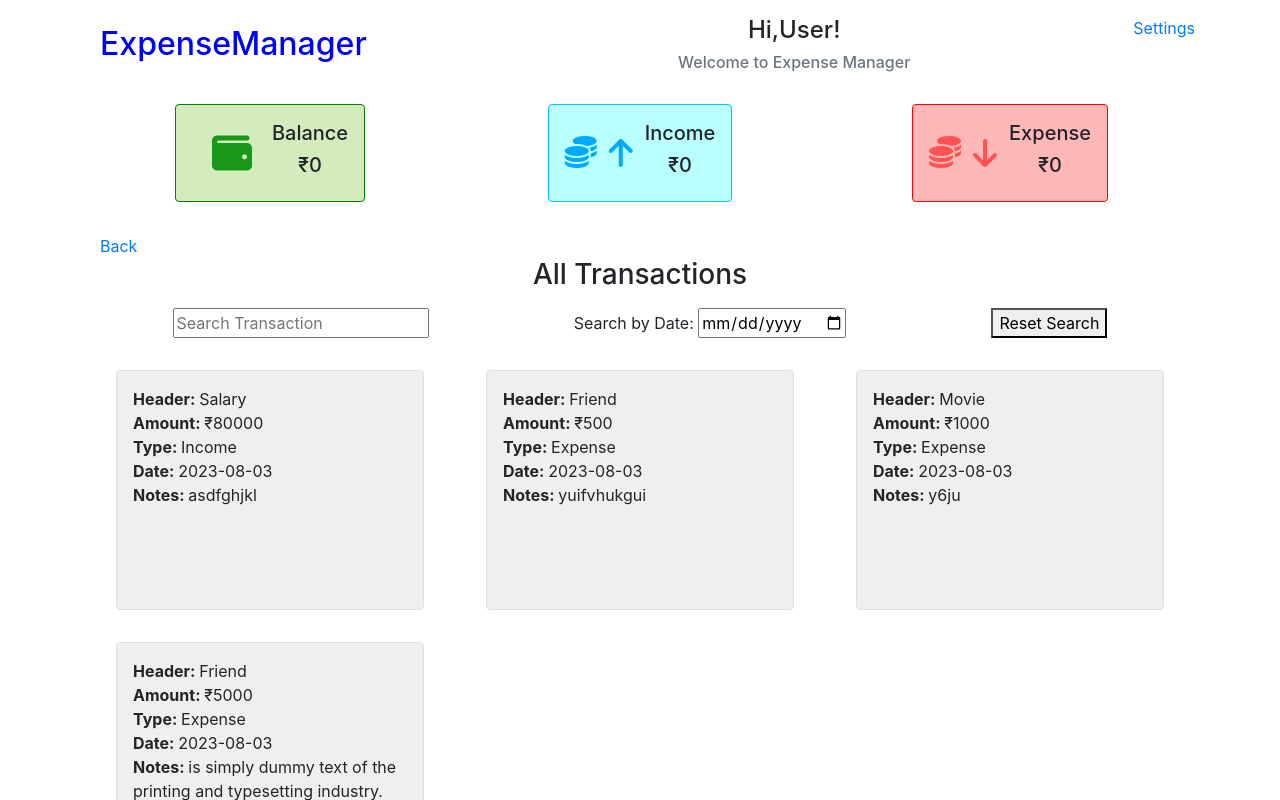
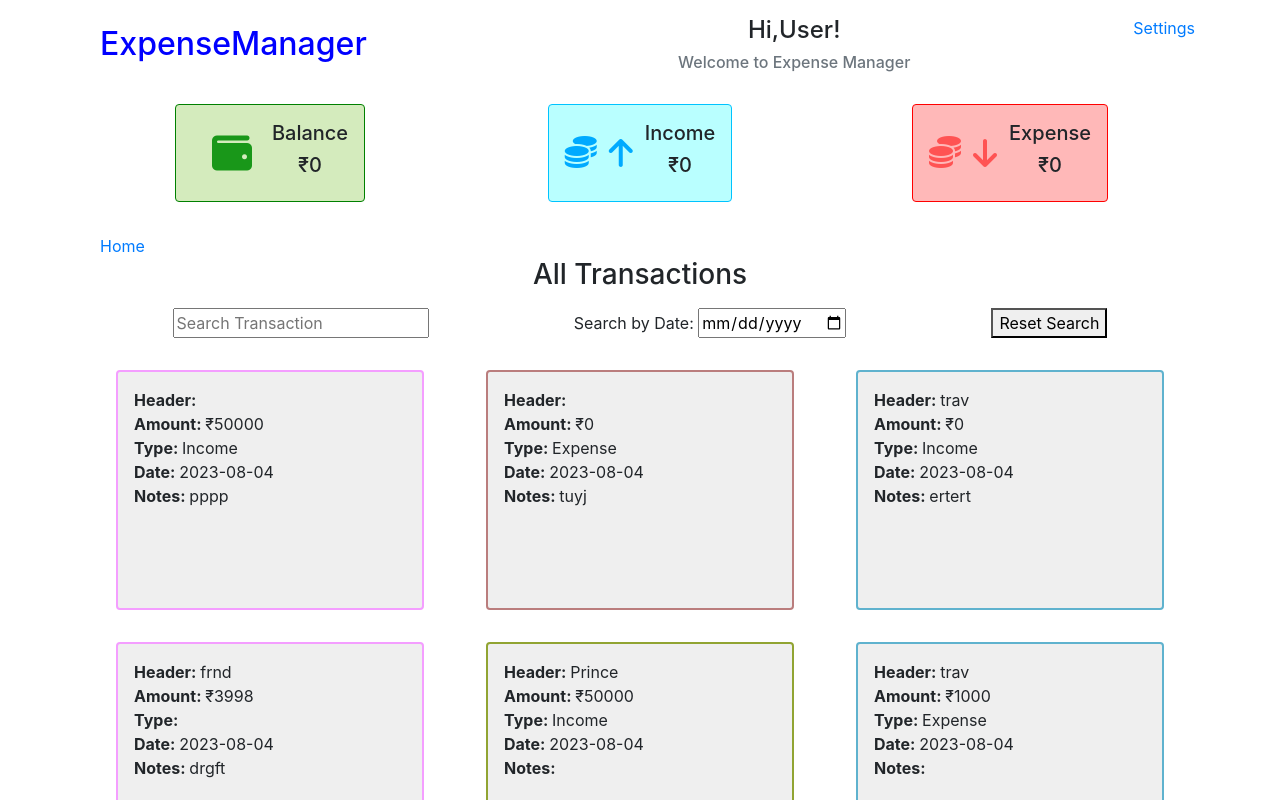
Before and after one commit to deepanshu26kohli/Expense_bootstrap_redux, a React (Create React App) app: page /alltransactions in a window 1280 px wide. Shown: the top 800 px of the page. Built offline with nearby package versions, Linux system fonts and the light colour scheme; data requests are answered from the project's data file.

Commit message:
added colored border

```diff
--- a/db.json
+++ b/db.json
@@ -1,102 +1,177 @@
 {
   "transactions": [
     {
-      "Amount": "80000",
-      "Header": "Salary",
+      "Amount": "50000",
+      "Header": "",
       "Type": "Income",
-      "Date": "2023-08-03",
-      "Note": "asdfghjkl",
+      "Date": "2023-08-04",
+      "Note": "pppp",
+      "mode": "Cash",
+      "bankName": null,
+      "holderName": null,
+      "accountNumber": null,
+      "Color": null,
       "id": 1
     },
     {
-      "Amount": "500",
-      "Header": "Friend",
+      "Amount": 0,
+      "Header": "",
       "Type": "Expense",
-      "Date": "2023-08-03",
-      "Note": "yuifvhukgui",
+      "Date": "2023-08-04",
+      "Note": "tuyj",
+      "mode": "Cash",
+      "bankName": null,
+      "holderName": null,
+      "accountNumber": null,
+      "Color": "#rrggbb",
       "id": 2
     },
     {
-      "Amount": "1000",
-      "Header": "Movie",
-      "Type": "Expense",
-      "Date": "2023-08-03",
-      "Note": "y6ju",
+      "Amount": 0,
+      "Header": "trav",
+      "Type": "Income",
+      "Date": "2023-08-04",
+      "Note": "ertert",
+      "mode": "Cash",
+      "bankName": null,
+      "holderName": null,
+      "accountNumber": null,
+      "Color": "#5fb2ce",
       "id": 3
     },
     {
+      "Amount": "3998",
+      "Header": "frnd",
+      "Type": "",
+      "Date": "2023-08-04",
+      "Note": "drgft",
+      "mode": "Cash",
+      "bankName": null,
+      "holderName": null,
+      "accountNumber": null,
+      "Color": "#f49eff",
+      "id": 4
+    },
+    {
+      "Amount": "50000",
+      "Header": "Prince",
+      "Type": "Income",
+      "Date": "2023-08-04",
+      "Note": "",
+      "mode": "",
+      "bankName": null,
+      "holderName": null,
+      "accountNumber": null,
+      "Color": "#91a432",
+      "id": 5
+    },
+    {
+      "Amount": "1000",
+      "Header": "trav",
+      "Type": "Expense",
+      "Date": "2023-08-04",
+      "Note": "",
+      "mode": "Cash",
+      "bankName": null,
+      "holderName": null,
+      "accountNumber": null,
+      "Color": "#5fb2ce",
+      "id": 6
+    },
+    {
+      "Amount": "25000",
+      "Header": "uyt",
+      "Type": "Expense",
+      "Date": "2023-08-04",
+      "Note": "qwqewewewq",
+      "mode": "Cash",
+      "bankName": null,
+      "holderName": null,
+      "accountNumber": null,
+      "Color": "#ba7d7d",
+      "id": 7
+    },
+    {
       "Amount": "5000",
-      "Header": "Friend",
+      "Header": "uyt",
       "Type": "Expense",
-      "Date": "2023-08-03",
-      "Note": " is simply dummy text of the printing and typesetting industry. Lorem Ipsum has been the industry's standard dummy text ever since the 1500s, when an unknown printer took a galley of type and scrambled it to make a type specimen book. It has survived not only five centuries, but also the leap into electronic typesetting, remaining essentially unchanged. It was popularised in the 1960s with the release of Letraset sheets containing Lorem Ipsum passages, and more recently with desktop publishing software like Aldus PageMaker including versions of Lorem Ipsum.",
-      "id": 4
+      "Date": "2023-08-04",
+      "Note": "",
+      "mode": "Cash",
+      "bankName": null,
+      "holderName": null,
+      "accountNumber": null,
+      "Color": "#ba7d7d",
+      "id": 8
+    },
+    {
+      "Amount": "10000",
+      "Header": "uyt",
+      "Type": "Expense",
+      "Date": "2023-08-04",
+      "Note": "yt7u6754w",
+      "mode": "Cash",
+      "bankName": null,
+      "holderName": null,
+      "accountNumber": null,
+      "Color": "#ba7d7d",
+      "id": 9
+    },
+    {
+      "Amount": "5000",
+      "Header": "frnd",
+      "Type": "Expense",
+      "Date": "2023-08-04",
+      "Note": "",
+      "mode": "Cash",
+      "bankName": null,
+      "holderName": null,
+      "accountNumber": null,
+      "Color": "#f49eff",
+      "id": 10
     }
   ],
   "headers": [
     {
       "Header": "Salary",
+      "Color": "#098500",
       "id": 1
     },
     {
       "Header": "Movie",
+      "Color": "#ffb3b3",
       "id": 2
     },
     {
-      "Header": "Travel",
+      "Header": "movie",
+      "Color": "#ff4242",
       "id": 3
     },
     {
-      "Header": "Friend",
+      "Header": "trav",
+      "Color": "#5fb2ce",
       "id": 4
     },
     {
-      "Header": "Loan",
-      "id": 5
-    }
-  ],
-  "bank": [
-    {
-      "bankName": "jk",
-      "holderName": "dee",
-      "accountNumber": "5rytuh",
-      "id": 1
-    },
-    {
-      "bankName": "pnb",
-      "holderName": "werftw",
-      "accountNumber": "erg",
-      "id": 2
-    },
-    {
-      "bankName": "skceif",
-      "holderName": "vwr",
-      "accountNumber": "rvesv",
-      "id": 3
-    },
-    {
-      "bankName": "JK",
-      "holderName": "Deepanshu",
-      "accountNumber": "123456789",
-      "id": 4
-    },
-    {
-      "bankName": "PNB",
-      "holderName": "Rohit",
-      "accountNumber": "987654",
+      "Header": "frnd",
+      "Color": "#f49eff",
       "id": 5
     },
     {
-      "bankName": "uefbbjds",
-      "holderName": "jbjbjbj",
-      "accountNumber": "vcercrew",
+      "Header": "Prince",
+      "Color": "#91a432",
       "id": 6
     },
     {
-      "bankName": "gtnb fb",
-      "holderName": "rbfrgfbgf",
-      "accountNumber": "fgbtrdnrgnty",
+      "Header": "Trip to Goa",
+      "Color": "#ff0000",
       "id": 7
+    },
+    {
+      "Header": "uyt",
+      "Color": "#ba7d7d",
+      "id": 8
     }
-  ]
+  ],
+  "bank": []
 }
--- a/src/Components/AddTransaction.js
+++ b/src/Components/AddTransaction.js
@@ -3,17 +3,38 @@ import { useDispatch, useSelector } from 'react-redux'
 import { addTransaction } from '../Redux/Action/TransactionAction'
 
 const AddTransaction = (props) => {
-    const headerResult = useSelector((state)=>state.headerData)
+    const bankListResult = useSelector((state) => state.BankData)
+    const headerResult = useSelector((state) => state.headerData)
+
     const dispatch = useDispatch()
     const formref = useRef(null)
-    const [amount,setAmount] = useState(0)
-    const [header,setHeader] = useState("")
-    const [type,setType] = useState("")
-    const [date,setDate] = useState(new Date().toISOString().slice(0, 10))
-    const [note,setNote] = useState("")
+    const modeRef = useRef("")
+    const [amount, setAmount] = useState(0)
+    const [header, setHeader] = useState("")
+    const [color, setColor] = useState("#rrggbb")
+    const [type, setType] = useState("")
+    const [mode, setMode] = useState("")
+    const [bankName, setBankName] = useState(null)
+    const [holderName, setHolderName] = useState(null)
+    const [accountNumber, setAccountNumber] = useState(null)
+    const [date, setDate] = useState(new Date().toISOString().slice(0, 10))
+    const [note, setNote] = useState("")
+    function myHeader(e){
+        const selectedIndex = e.target.selectedIndex
+        setHeader(headerResult[selectedIndex].data.Header)
+        console.log("after selecting",headerResult[selectedIndex].data.Color)
+        setColor(headerResult[selectedIndex].data.Color)
+
+    }
+    function myBank(e){
+        const selectedIndex = e.target.selectedIndex;
+        setBankName(bankListResult[selectedIndex].data.bankName)
+        setHolderName(bankListResult[selectedIndex].data.holderName)
+        setAccountNumber(bankListResult[selectedIndex].data.accountNumber)
+    }
     function submitTransaction(e) {
         e.preventDefault()
-        let newTransaction = {"Amount":amount,"Header":header,"Type":type,"Date":date,"Note":note}
+        let newTransaction = { "Amount": amount, "Header": header, "Type": type, "Date": date, "Note": note , "mode" : mode , "bankName" :  bankName , "holderName" : holderName , "accountNumber" : accountNumber , "Color" : color }
         setAmount(0)
         setHeader("")
         setType("")
@@ -21,7 +42,7 @@ const AddTransaction = (props) => {
         setNote("")
         dispatch(addTransaction(newTransaction))
         formref.current.reset();
-        alert("Transaction Added Successfully")
+        // prompt("Transaction Added Successfully")
     }
     return (
         <>
@@ -30,24 +51,25 @@ const AddTransaction = (props) => {
             <form ref={formref} onSubmit={submitTransaction}>
                 <div className="form-group">
                     <label >Amount</label>
-                    <input type="number" className="form-control" placeholder="Enter amount" onChange={(event)=>{setAmount(event.target.value)}} />
+                    <input type="number" className="form-control" placeholder="Enter amount" onChange={(event) => { setAmount(event.target.value) }} />
                 </div>
 
                 <div className="form-group">
                     <label >Header</label>
 
-                    <select className="form-control" onChange={(event)=>{setHeader(event.target.value)}}>
-                        <option value={header}>Select Header</option>
+                    <select className="form-control" onChange={myHeader}>
+                        <option value="">Select Header</option>
                         {
-                          headerResult && headerResult.map((e,id)=>{
-                            return   <option key={id} value={e.data.Header}>{e.data.Header}</option>
-                           })
+                            headerResult && headerResult.map((e, id) => {
+                                // console.log(e.data.Color)
+                                return <option key={id} value={id}>{e.data.Header}</option>
+                            })
                         }
                     </select>
                 </div>
                 <div className="form-group" >
                     <label >Type of transaction</label>
-                    <select value={type} className="form-control"  onChange={(event)=>{setType(event.target.value)}} >
+                    <select value={type} className="form-control" onChange={(event) => { setType(event.target.value) }} >
                         <option value="">Select Type</option>
                         <option value="Income">Income</option>
                         <option value="Expense">Expense</option>
@@ -56,13 +78,36 @@ const AddTransaction = (props) => {
                         <option value="Investment">Investment</option>
                     </select>
                 </div>
+                <div className="form-group" >
+                    <label >Mode of transaction</label>
+                    <select ref={modeRef} value={mode} className="form-control" onChange={(event) => { setMode(event.target.value) }} >
+                        <option value="">Select Mode</option>
+                        <option value="Cash">Cash</option>
+                        <option value="Add Bank">Add Bank</option>
+                    </select>
+                </div>
+                {
+                    modeRef.current.value === "Add Bank" ? <div className="form-group" >
+                        <label >Select Bank</label>
+                        <select className="form-control" onChange={myBank} >
+                            <option value="">Bank List</option>
+                            {
+                                bankListResult && bankListResult.map((e,id)=>{
+                                    return <option key={id} value={id}>
+                                        {e.data.bankName}--{e.data.holderName}
+                                        </option>
+                                })
+                            }
+                        </select>
+                    </div> : ""
+                }
                 <div className="form-group">
                     <label >Date</label>
-                    <input type="date" className="form-control" value={date} onChange={(event)=>{setDate(event.target.value)}}  />
+                    <input type="date" className="form-control" value={date} onChange={(event) => { setDate(event.target.value) }} />
                 </div>
                 <div className="form-group">
                     <label >Add Note here</label>
-                    <textarea className="form-control" onChange={(event)=>{setNote(event.target.value)}} rows="3"></textarea>
+                    <textarea className="form-control" onChange={(event) => { setNote(event.target.value) }} rows="3"></textarea>
                 </div>
                 <button type="submit" className="btn btn-dark">Submit</button>
             </form>
--- a/src/Components/CheckAllTrans.js
+++ b/src/Components/CheckAllTrans.js
@@ -61,7 +61,7 @@ const CheckAllTrans = () => {
   };
   return (
     <div className='mt-3 container'>
-      <Link to="/">Back</Link>
+      <Link to="/">Home</Link>
       <h3 className='text-center'>All Transactions</h3>
       <div className='d-flex justify-content-around mt-3'>
         <input ref={searchRef} type="text" placeholder='Search Transaction' onChange={handleSearch} />
@@ -72,12 +72,20 @@ const CheckAllTrans = () => {
       <div className='row mt-3'>
       {
           transactionData.length ? transactionData[0].data.reverse().map((e, id) => {
-            return <div key={id} className='col-md-4 col-12  d-flex flex-column '>
-              <div className='border my-trans-card rounded m-3 p-3 d-flex flex-column align-items-start'>
+            console.log("insidemap",e.Color)
+            let flag
+            if (e.mode == "Add Bank"){
+              flag = true
+            }
+            return <div key={id}   className='col-md-4 col-12  d-flex flex-column '>
+              <div style={{border: `2px solid ${e.Color}`}}  className='rounded my-trans-card  m-3 p-3 d-flex flex-column align-items-start'>
                 <div><strong>Header: </strong><span>{e.Header}</span></div>
                 <div><strong>Amount: </strong><span>₹{e.Amount}</span></div>
                  <div><strong>Type: </strong><span>{e.Type}</span></div>
                  <div><strong>Date: </strong><span>{e.Date}</span></div>
+                {flag && (<><div><strong>Bank Name: </strong><span>{e.bankName}</span></div>
+                 <div><strong>Account Holder: </strong><span>{e.holderName}</span></div>
+                 <div><strong>Account Number: </strong><span>{e.accountNumber}</span></div></>)}
                  <div><strong>Notes: </strong><span>{e.Note}</span></div>
                </div>
              </div>
--- a/src/Components/HeaderModal.js
+++ b/src/Components/HeaderModal.js
@@ -5,11 +5,13 @@ import { addHeader } from '../Redux/Action/HeaderAction';
 const HeaderModal = (props) => {
     const formref = useRef(null)
     const [header, setHeader] = useState("")
+    const [color,setColor] = useState("#rrggbb")
     const dispatch = useDispatch()
     function submitHeader(e) {
         e.preventDefault()
-        let newHeader = {"Header":header}
+        let newHeader = {"Header":header , "Color":color}
         setHeader("")
+        setColor("#rrggbb")
         dispatch(addHeader(newHeader))
         formref.current.reset();
         alert("Header Added Successfully")
@@ -20,6 +22,8 @@ const HeaderModal = (props) => {
                 <button className="cross" onClick={() => { props.setHeaderModal(false) }}>X</button>
                 <form ref={formref}className=' d-flex flex-column align-items-center justify-content-around' onSubmit={submitHeader} >
                     <input type="text" placeholder='Enter Header' onChange={(event) => { setHeader(event.target.value) }} />
+                    <label>Color Code: </label>
+                    <input type="color"  onChange={(event) => { setColor(event.target.value) }} />
                     <button className='btn-dark mt-5' type='submit' >Add Header</button>
                 </form>
                 <button className='btn-dark' onClick={() => { props.setHeaderModal(false) }}>Cancel</button>
--- a/src/Components/Settings.js
+++ b/src/Components/Settings.js
@@ -10,7 +10,7 @@ const Settings = () => {
             <SettingsAddBank/>
             <SettingsBankList/>
         </div>
-        <Link to="/">Back</Link>
+        <Link to="/">Home</Link>
         </div>
 
     )
--- a/src/Components/SettingsBankList.js
+++ b/src/Components/SettingsBankList.js
@@ -10,12 +10,18 @@ const SettingsBankList = () => {
       <h5>Bank List</h5>
       <hr />
       {
-        result.length && result.map((e, id) => {
+        result.length ? result.map((e, id) => {
           return <div key={id}>
-                 <p>{e.data.bankname}</p>
+            <div><strong>Bank Name: </strong><span>{e.data.bankName}</span></div>
+            <div><strong>Account Holder Name: </strong><span>{e.data.holderName}</span></div>
+            <div><strong>Account Number: </strong><span>{e.data.accountNumber}</span></div>
+            <div className='row'>
+              <div className="col-3"><Link><span>Edit</span></Link></div>
+              <div className="col-3"><Link><span>Delete</span></Link></div>
+            </div>
+            <hr />
           </div>
-
-        })
+        }):"No List Added Yet"
       }
     </div>
   )
--- a/src/Redux/Action/HeaderAction.js
+++ b/src/Redux/Action/HeaderAction.js
@@ -1,4 +1,5 @@
 export const addHeader = (data)=>{
+    console.log("headeraction",data)
     return {
          type : 'ADD_HEADER',
          data : data
--- a/src/Redux/Reducer/TransactionReducer.js
+++ b/src/Redux/Reducer/TransactionReducer.js
@@ -1,4 +1,5 @@
 export function transactionData(state = [], action) {
+    console.log(action.data)
     switch (action.type) {
         case 'TRANSACTION_SUCCESS':
             return [action.data,...state]
```
